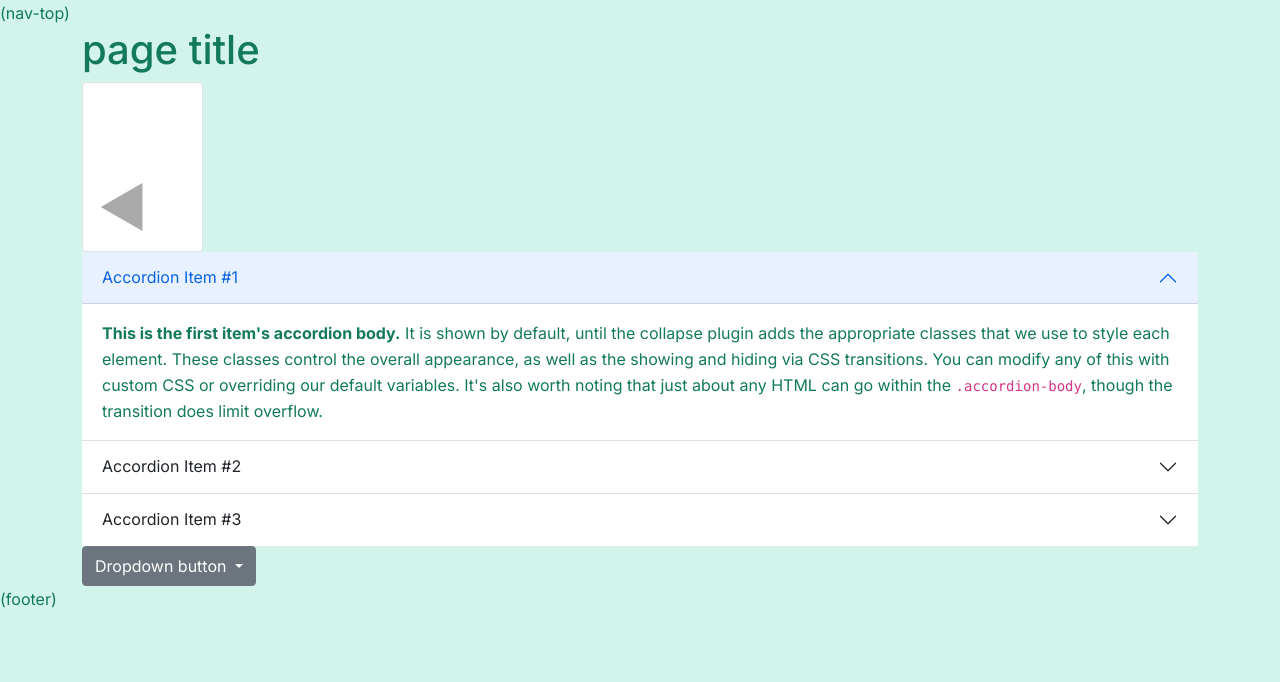
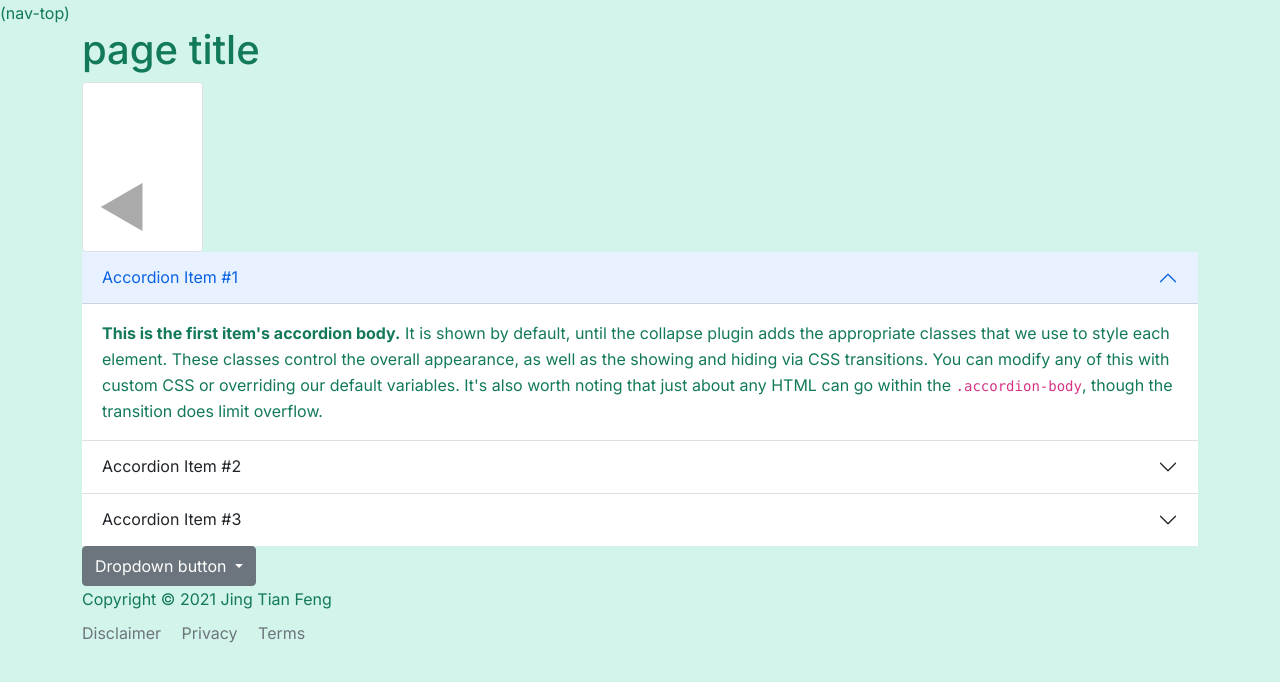
Before and after one commit to jingtianfeng/jekytrap-playground-realestate, a Jekyll site: the page built from index.html, in a window 1280 px wide. Shown: the top 682 px of the page. Built offline with Jekyll 4.4.1, drawn with Linux system fonts in a browser that asks for light colours.

Commit message:
Add to footer: legal

```diff
--- a/_includes/footer.html
+++ b/_includes/footer.html
@@ -1,3 +1,23 @@
 <footer>
-    (footer)
+    <div class="container">
+        <div>
+            <p class="mb-2">
+                Copyright © {{ site.time | date: "%Y" }} {{ site.author }}
+            </p>
+            <div class="">
+                <a class="text-muted text-decoration-none"
+                   href="{{ '/disclaimer' | relative_url }}">
+                    Disclaimer
+                </a>
+                <a class="text-muted text-decoration-none ms-3"
+                   href="{{ '/privacy' | relative_url }}">
+                    Privacy
+                </a>
+                <a class="text-muted text-decoration-none ms-3"
+                   href="{{ '/terms' | relative_url }}">
+                    Terms
+                </a>
+            </div>
+        </div>
+    </div>
 </footer>
```
